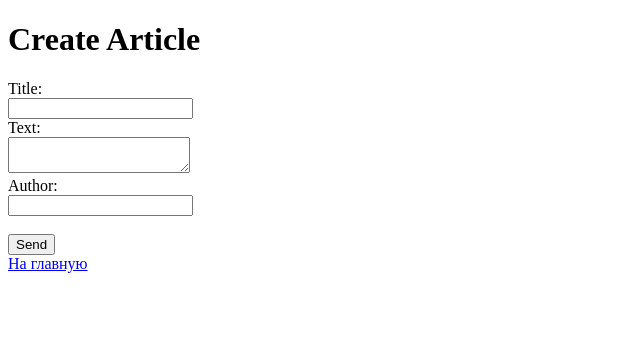
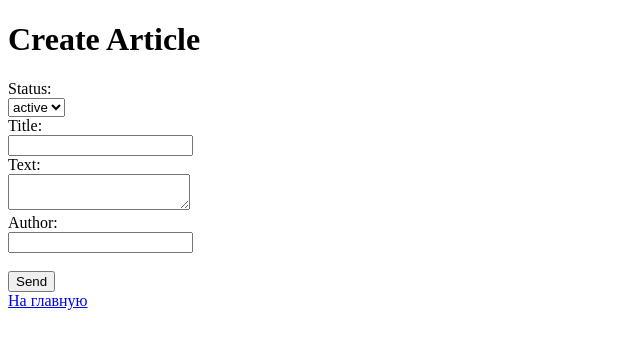
Before and after one commit to ChiderovaUmutay/articles-project, a Django app: template source/webapp/templates/create.html in a window 1280 px wide. Shown: the top 349 px of the page, without its empty margins (0-640 px from the left). Run offline with Django 4.2, Linux system fonts and the light colour scheme; the template is opened without the code that fills it: most values are stand-ins (such as "Sample title", 1, 10 or a date in 2020).

Commit message:
при создании статьи добавила выборку статуса и статья теперь создается с выбронным статусом

```diff
--- a/source/webapp/templates/create.html
+++ b/source/webapp/templates/create.html
@@ -8,6 +8,13 @@
 <h1>Create Article</h1>
 <form action="/articles/add/" method="post">
     {% csrf_token %}
+    <label>Status:</label><br/>
+    <select name="status">
+        {% for value, status in statuses %}
+            <option value="{{ value }}">{{ status }}</option>
+        {% endfor %}
+    </select>
+    <br/>
     <label>Title:</label><br/>
     <input type="text" name="title"/><br/>
     <label>Text:</label><br/>
```
Also changed, not shown: source/webapp/views.py (+4 -3 lines).
